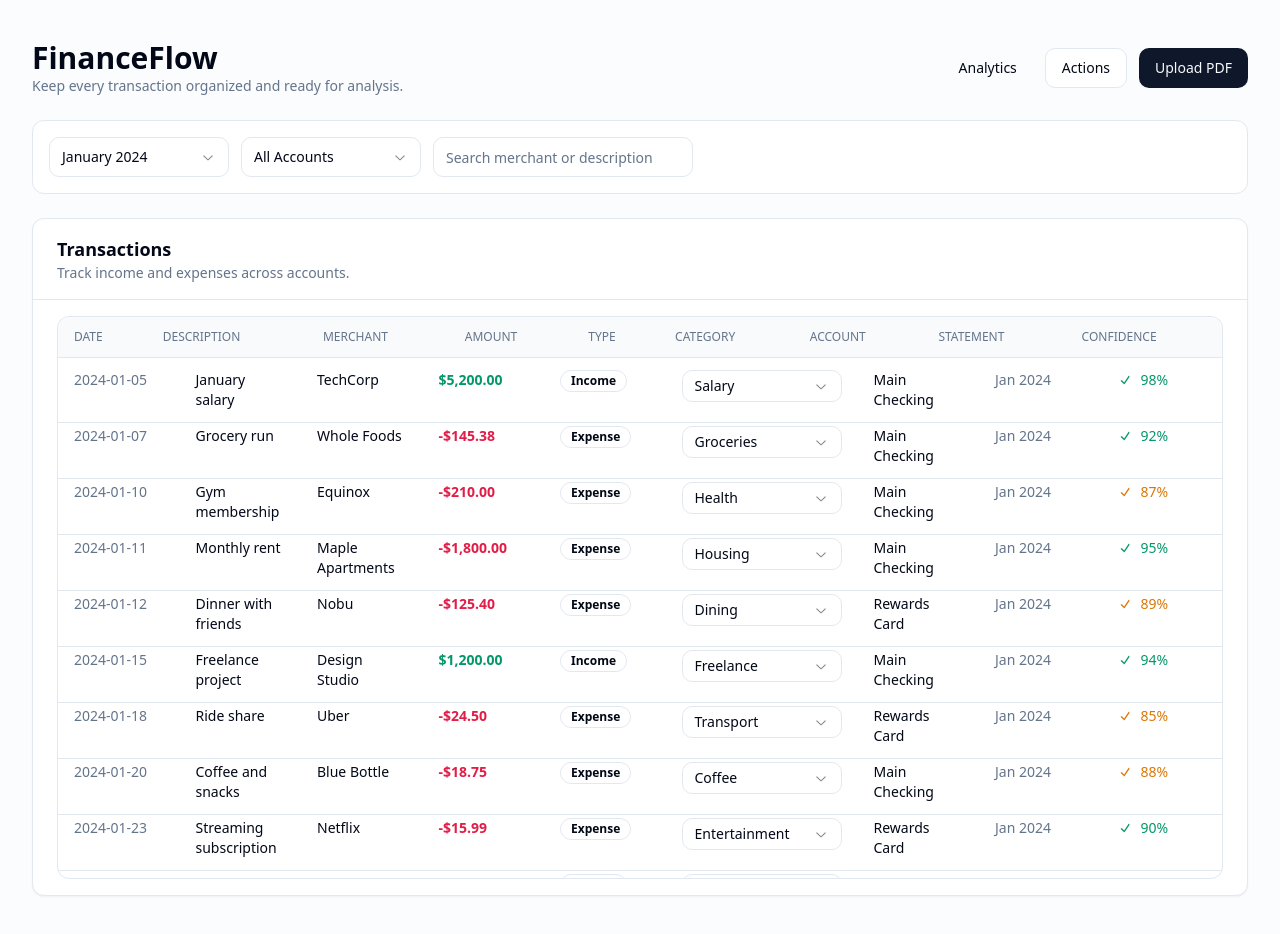
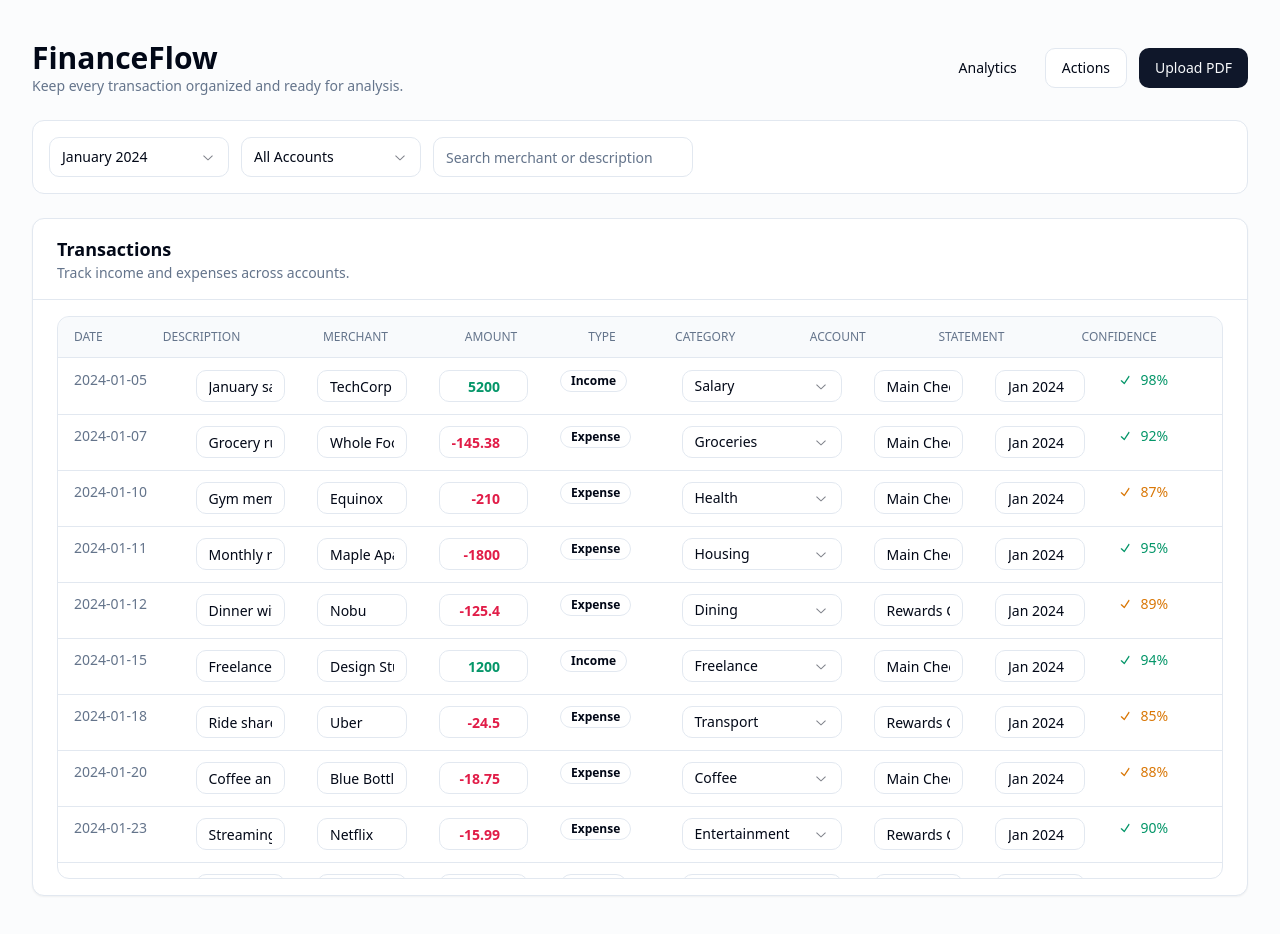
Before and after one commit to Aminston/finance-app, a Next.js app: page /transactions in a window 1280 px wide. Built offline with nearby package versions, Linux system fonts and the light colour scheme.

Commit message:
Make transaction columns editable

```diff
--- a/components/transactions/TransactionsTable.tsx
+++ b/components/transactions/TransactionsTable.tsx
@@ -12,6 +12,7 @@ import { CheckIcon } from "@radix-ui/react-icons";
 
 import type { Transaction } from "@/types";
 import { Badge } from "@/components/ui/badge";
+import { Input } from "@/components/ui/input";
 import { Select, SelectContent, SelectItem, SelectTrigger, SelectValue } from "@/components/ui/select";
 import { cn } from "@/lib/utils";
 
@@ -35,6 +36,11 @@ type TransactionsTableProps = {
 export function TransactionsTable({ data }: TransactionsTableProps) {
   const [rows, setRows] = React.useState<Transaction[]>(data);
   const parentRef = React.useRef<HTMLDivElement | null>(null);
+  const updateRow = React.useCallback((id: string, patch: Partial<Transaction>) => {
+    setRows((prev) =>
+      prev.map((item) => (item.id === id ? { ...item, ...patch } : item))
+    );
+  }, []);
 
   const columns = React.useMemo<ColumnDef<Transaction>[]>(
     () => [
@@ -48,31 +54,45 @@ export function TransactionsTable({ data }: TransactionsTableProps) {
       {
         accessorKey: "description",
         header: "Description",
-        cell: ({ row }) => <span className="font-medium">{row.original.description}</span>
+        cell: ({ row }) => (
+          <Input
+            className="h-8"
+            value={row.original.description}
+            onChange={(event) => updateRow(row.original.id, { description: event.target.value })}
+          />
+        )
       },
       {
         accessorKey: "merchant",
-        header: "Merchant"
+        header: "Merchant",
+        cell: ({ row }) => (
+          <Input
+            className="h-8"
+            value={row.original.merchant}
+            onChange={(event) => updateRow(row.original.id, { merchant: event.target.value })}
+          />
+        )
       },
       {
         accessorKey: "amount",
         header: "Amount",
         cell: ({ row }) => {
           const amount = row.original.amount;
-          const formatted = new Intl.NumberFormat("en-US", {
-            style: "currency",
-            currency: "USD"
-          }).format(amount);
-
           return (
-            <span
+            <Input
               className={cn(
-                "font-semibold",
+                "h-8 text-right font-semibold",
                 amount >= 0 ? "text-emerald-600" : "text-rose-600"
               )}
-            >
-              {formatted}
-            </span>
+              type="number"
+              step="0.01"
+              value={Number.isNaN(amount) ? "" : amount}
+              onChange={(event) =>
+                updateRow(row.original.id, {
+                  amount: event.target.value === "" ? 0 : Number(event.target.value)
+                })
+              }
+            />
           );
         }
       },
@@ -93,13 +113,7 @@ export function TransactionsTable({ data }: TransactionsTableProps) {
           return (
             <Select
               value={transaction.category}
-              onValueChange={(value) => {
-                setRows((prev) =>
-                  prev.map((item) =>
-                    item.id === transaction.id ? { ...item, category: value } : item
-                  )
-                );
-              }}
+              onValueChange={(value) => updateRow(transaction.id, { category: value })}
             >
               <SelectTrigger className="h-8 w-[160px]">
                 <SelectValue placeholder="Select" />
@@ -117,12 +131,25 @@ export function TransactionsTable({ data }: TransactionsTableProps) {
       },
       {
         accessorKey: "account",
-        header: "Account"
+        header: "Account",
+        cell: ({ row }) => (
+          <Input
+            className="h-8"
+            value={row.original.account}
+            onChange={(event) => updateRow(row.original.id, { account: event.target.value })}
+          />
+        )
       },
       {
         accessorKey: "statement",
         header: "Statement",
-        cell: ({ row }) => <span className="text-muted-foreground">{row.original.statement}</span>
+        cell: ({ row }) => (
+          <Input
+            className="h-8"
+            value={row.original.statement}
+            onChange={(event) => updateRow(row.original.id, { statement: event.target.value })}
+          />
+        )
       },
       {
         accessorKey: "confidence",
@@ -140,7 +167,7 @@ export function TransactionsTable({ data }: TransactionsTableProps) {
         }
       }
     ],
-    []
+    [updateRow]
   );
 
   const table = useReactTable({
```
